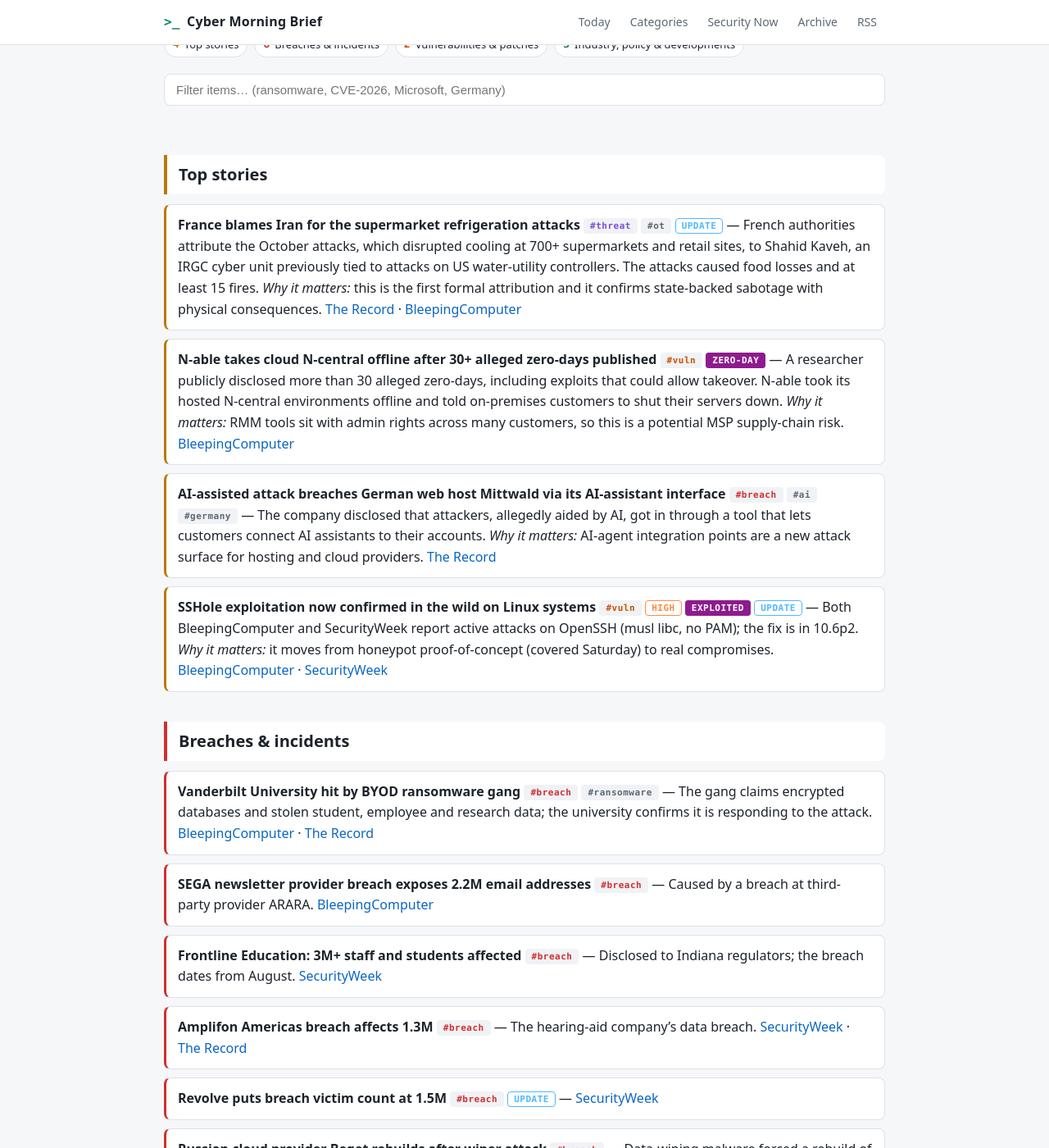
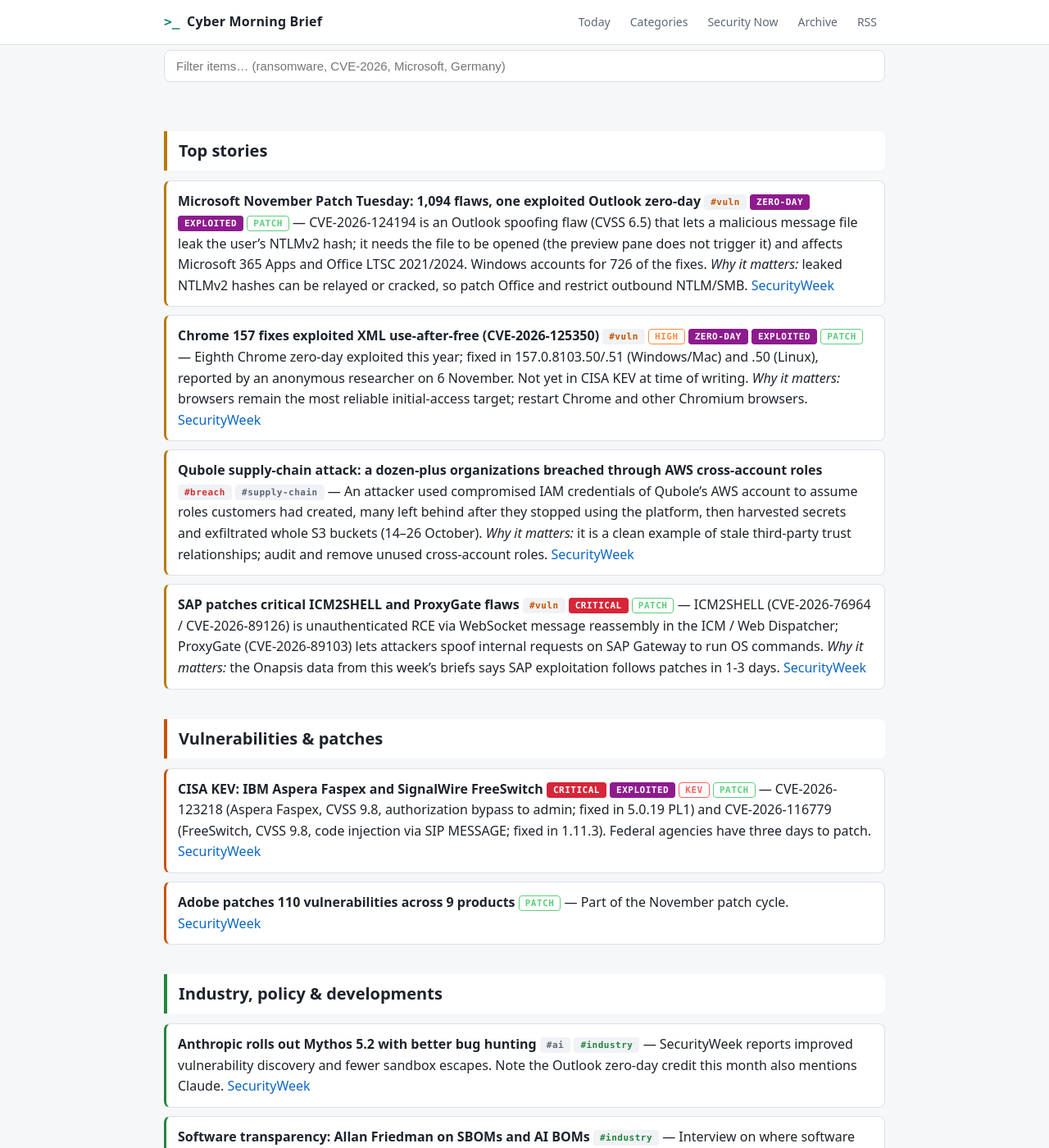
Before and after one commit to Xyph4r/cyber-brief, a Jekyll site: the page built from index.html, in a window 1280 px wide and 1400 px high, scrolled down 220 px. Shown: the whole window at 82% size. Built offline with Jekyll 4.4.1, drawn with Linux system fonts in a browser that asks for light colours; some of the changed text lies outside the part shown.

Commit message:
brief: 2026-11-11

```diff
--- a/_data/securitynow.yml
+++ b/_data/securitynow.yml
@@ -1,2 +1,2 @@
 # Updated by the daily routine after it cross-checks a Security Now transcript.
-last_episode: 1102
+last_episode: 1103
--- /dev/null
+++ b/_posts/2026-11-11-brief.md
@@ -0,0 +1,45 @@
+---
+title: "Cyber Brief — Wednesday, 11 November 2026"
+date: 2026-11-11 07:00:00 +0100
+tldr: "Microsoft's Patch Tuesday fixed 1,094 flaws including an exploited Outlook NTLM-leak zero-day, while Chrome patched its eighth exploited zero-day of the year."
+securitynow: 1103
+securitynow_title: "Exposing Bad Consumer Crypto"
+---
+
+## Top stories {#top}
+
+- **Microsoft November Patch Tuesday: 1,094 flaws, one exploited Outlook zero-day** `#vuln` `ZERO-DAY` `EXPLOITED` `PATCH` — CVE-2026-124194 is an Outlook spoofing flaw (CVSS 6.5) that lets a malicious message file leak the user's NTLMv2 hash; it needs the file to be opened (the preview pane does not trigger it) and affects Microsoft 365 Apps and Office LTSC 2021/2024. Windows accounts for 726 of the fixes. *Why it matters:* leaked NTLMv2 hashes can be relayed or cracked, so patch Office and restrict outbound NTLM/SMB. [SecurityWeek](https://www.securityweek.com/exploited-outlook-zero-day-among-1094-flaws-patched-by-microsoft/)
+- **Chrome 157 fixes exploited XML use-after-free (CVE-2026-125350)** `#vuln` `HIGH` `ZERO-DAY` `EXPLOITED` `PATCH` — Eighth Chrome zero-day exploited this year; fixed in 157.0.8103.50/.51 (Windows/Mac) and .50 (Linux), reported by an anonymous researcher on 6 November. Not yet in CISA KEV at time of writing. *Why it matters:* browsers remain the most reliable initial-access target; restart Chrome and other Chromium browsers. [SecurityWeek](https://www.securityweek.com/chrome-update-patches-exploited-xml-zero-day-eighth-this-year/)
+- **Qubole supply-chain attack: a dozen-plus organizations breached through AWS cross-account roles** `#breach` `#supply-chain` — An attacker used compromised IAM credentials of Qubole's AWS account to assume roles customers had created, many left behind after they stopped using the platform, then harvested secrets and exfiltrated whole S3 buckets (14–26 October). *Why it matters:* it is a clean example of stale third-party trust relationships; audit and remove unused cross-account roles. [SecurityWeek](https://www.securityweek.com/over-a-dozen-organizations-hit-in-qubole-supply-chain-attack/)
+- **SAP patches critical ICM2SHELL and ProxyGate flaws** `#vuln` `CRITICAL` `PATCH` — ICM2SHELL (CVE-2026-76964 / CVE-2026-89126) is unauthenticated RCE via WebSocket message reassembly in the ICM / Web Dispatcher; ProxyGate (CVE-2026-89103) lets attackers spoof internal requests on SAP Gateway to run OS commands. *Why it matters:* the Onapsis data from this week's briefs says SAP exploitation follows patches in 1-3 days. [SecurityWeek](https://www.securityweek.com/sap-patches-critical-icm2shell-proxygate-vulnerabilities/)
+
+## Vulnerabilities & patches {#vulns}
+
+- **CISA KEV: IBM Aspera Faspex and SignalWire FreeSwitch** `CRITICAL` `EXPLOITED` `KEV` `PATCH` — CVE-2026-123218 (Aspera Faspex, CVSS 9.8, authorization bypass to admin; fixed in 5.0.19 PL1) and CVE-2026-116779 (FreeSwitch, CVSS 9.8, code injection via SIP MESSAGE; fixed in 1.11.3). Federal agencies have three days to patch. [SecurityWeek](https://www.securityweek.com/ibm-aspera-faspex-signalwire-freeswitch-vulnerabilities-exploited-in-attacks/)
+- **Adobe patches 110 vulnerabilities across 9 products** `PATCH` — Part of the November patch cycle. [SecurityWeek](https://www.securityweek.com/adobe-patches-110-vulnerabilities-across-9-products/)
+
+## Industry, policy & developments {#industry}
+
+- **Anthropic rolls out Mythos 5.2 with better bug hunting** `#ai` `#industry` — SecurityWeek reports improved vulnerability discovery and fewer sandbox escapes. Note the Outlook zero-day credit this month also mentions Claude. [SecurityWeek](https://www.securityweek.com/anthropic-rolls-out-mythos-5-2-with-improved-bug-hunting-fewer-sandbox-escapes/)
+- **Software transparency: Allan Friedman on SBOMs and AI BOMs** `#industry` — Interview on where software supply-chain transparency is heading. [SecurityWeek](https://www.securityweek.com/software-transparency-is-changing-allan-friedman-on-sbom-ai-boms-and-what-comes-next/)
+
+## Security Now cross-check {#security-now}
+
+### SN #1103 — "Exposing Bad Consumer Crypto"
+
+- **EDK II PXE boot flaw (CVE-2026-97631)** `#vuln` `CRITICAL` — A 16-year-old buffer overflow (rated 9.5) in the PXE Base Code driver's ICMP handling in TianoCore EDK II lets an attacker on the local network run code before the OS, Secure Boot and TPM measurements kick in during network boot. Steve: serious, but not a home-user risk; mostly a "forever bug" for servers on unsupported firmware. Mitigate by disabling PXE where unused. [SC Media](https://www.scworld.com/brief/critical-firmware-vulnerability-discovered-in-tianocore-edk-ii) · [oss-security](https://openwall.com/lists/oss-security/2026/10/28/4) · [Transcript](https://www.grc.com/sn/sn-1103.txt)
+- **Polymarket: ~$2.7M drained from 710 wallets** `#breach` `#supply-chain` — Attributed to a compromised third-party monitoring script (reported as DebugBear) running on Polymarket's international site; reimbursement is promised. Steve counted it as another third-party-script lesson. [BleepingComputer](https://bleepingcomputer.com/news/security/polymarket-halts-trading-after-crypto-draining-script-breach-25m-traced) · [Transcript](https://www.grc.com/sn/sn-1103.txt)
+- **Cisco gives a 27-year-old the task of AI-rewriting 98% of its legacy code** `#industry` `#ai` — Per Fortune, Jeetu Patel gave "Paddy" Krishnamurthy unlimited tokens and a 24-month goal; Steve doubts code is Cisco's main security problem, pointing at insecure-by-default configuration. [Coverage](https://www.notebookcheck.net/Cisco-gives-employee-unlimited-AI-tokens-to-help-rewrite-98-of-its-legacy-code.1438392.0.html) · [Transcript](https://www.grc.com/sn/sn-1103.txt)
+- **Binary Ninja + AI exposes broken consumer encryption** `#learning` `#defense` — The main topic: AI-assisted reverse engineering of encrypted USB-drive software found a hard-coded backend password (123456) and AES-256 used with no per-block IV chaining, so "AES-256" marketing hid trivially weak design. [Transcript](https://www.grc.com/sn/sn-1103.txt)
+- **Robots.txt-style "policy token" for AI crawlers** `#industry` `#ai` — OpenAI, Google, Microsoft and Anthropic say they will honour a proposed IETF signal letting publishers opt out of AI training or grounding. [Transcript](https://www.grc.com/sn/sn-1103.txt)
+
+*Already covered:* Linux kernel MPTCP bug found by Anthropic ([30 Oct](/2026/10/30/)), Binance's $6.3 billion heist ([30 Oct](/2026/10/30/#top)).
+
+## Sources {#sources}
+
+- [SecurityWeek](https://www.securityweek.com/)
+- [SC Media](https://www.scworld.com/)
+- [Openwall oss-security](https://openwall.com/lists/oss-security/)
+- [BleepingComputer](https://www.bleepingcomputer.com/)
+- [Notebookcheck](https://www.notebookcheck.net/)
+- [GRC Security Now](https://www.grc.com/securitynow.htm)
```
